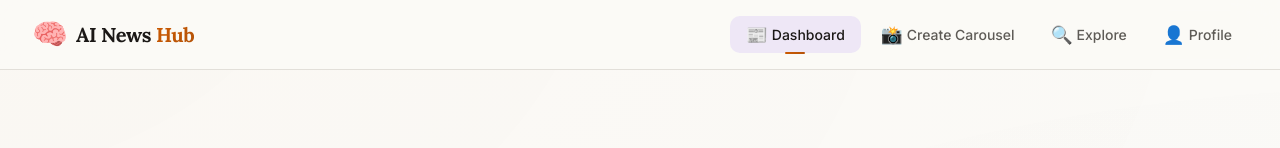
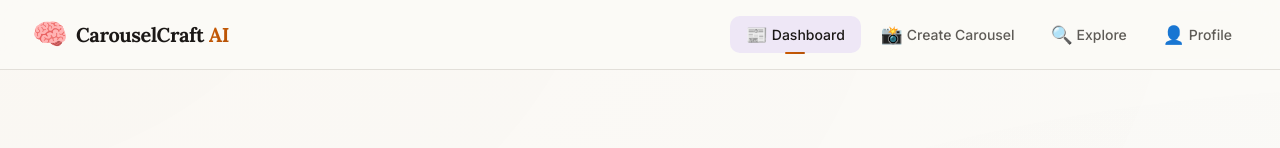
Before and after one commit to Tashneet-30/Personal-Content-Carousel-, a website built with Vite: page index.html in a window 1280 px wide. Shown: the top 148 px of the page. Built offline with nearby package versions, Linux system fonts and the light colour scheme; no server answers.

Commit message:
chore: globally rename project to CarouselCraft AI

```diff
--- a/index.html
+++ b/index.html
@@ -3,13 +3,13 @@
 <head>
   <meta charset="UTF-8" />
   <meta name="viewport" content="width=device-width, initial-scale=1.0" />
-  <title>AI News Hub — by Tashneet Kaur</title>
-  <meta name="description" content="AI News Hub — Curated AI news, Instagram carousel generator, and learning platform by Tashneet Kaur. Stay updated on AI agents, LLMs, startups, tools, and research.">
+  <title>CarouselCraft AI — by Tashneet Kaur</title>
+  <meta name="description" content="CarouselCraft AI — Curated AI news, Instagram carousel generator, and learning platform by Tashneet Kaur. Stay updated on AI agents, LLMs, startups, tools, and research.">
   <meta name="keywords" content="AI news, artificial intelligence, machine learning, Instagram carousel, AI agents, LLMs, Tashneet Kaur">
   <meta name="author" content="Tashneet Kaur">
 
   <!-- Open Graph -->
-  <meta property="og:title" content="AI News Hub — by Tashneet Kaur">
+  <meta property="og:title" content="CarouselCraft AI — by Tashneet Kaur">
   <meta property="og:description" content="Curated AI news, Instagram carousel generator, and learning platform.">
   <meta property="og:type" content="website">
 
@@ -28,7 +28,7 @@
     <div class="nav-container">
       <a href="#dashboard" class="nav-logo">
         <span class="logo-icon">🧠</span>
-        <span class="logo-text">AI News <span class="logo-highlight">Hub</span></span>
+        <span class="logo-text">CarouselCraft <span class="logo-highlight">AI</span></span>
       </a>
 
       <div class="nav-links" id="nav-links">
--- a/package.json
+++ b/package.json
@@ -1,5 +1,5 @@
 {
-  "name": "ai-news-hub",
+  "name": "carousel-craft-ai",
   "version": "0.0.0",
   "private": true,
   "type": "module",
```
